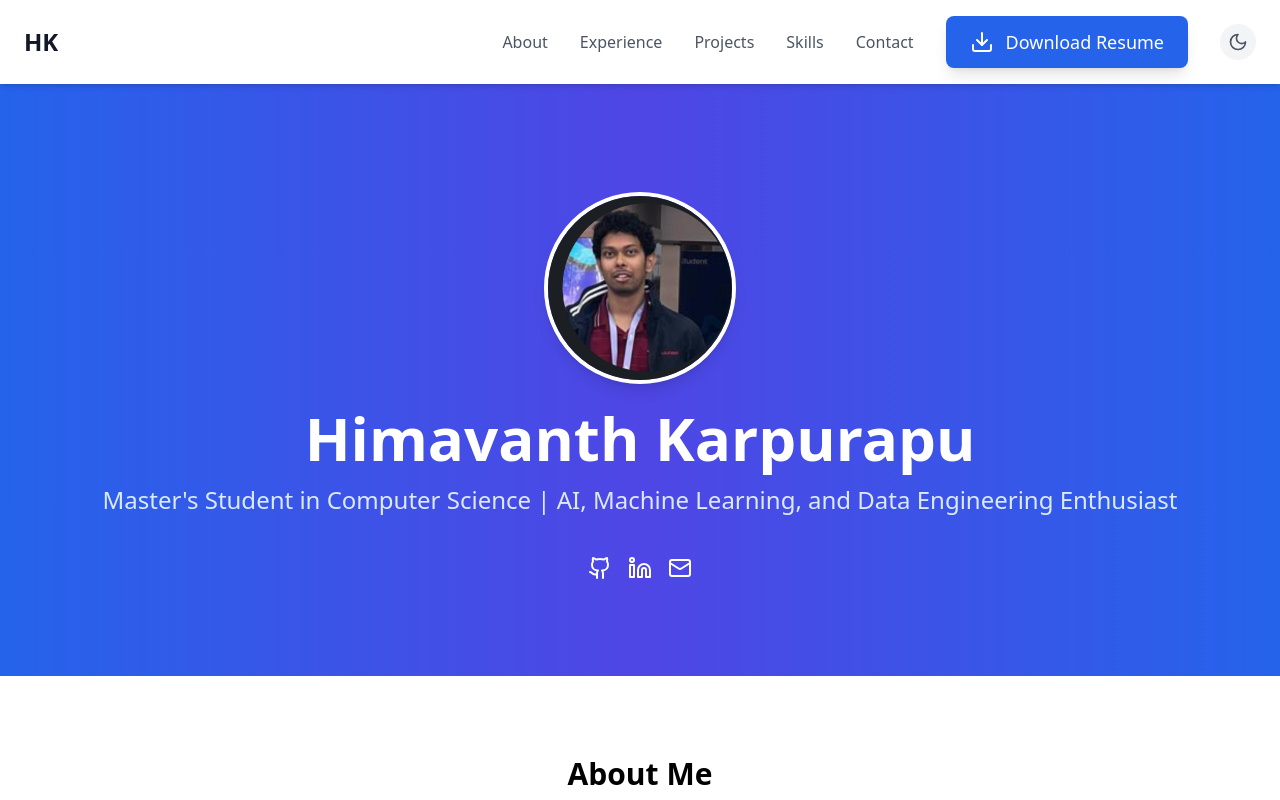
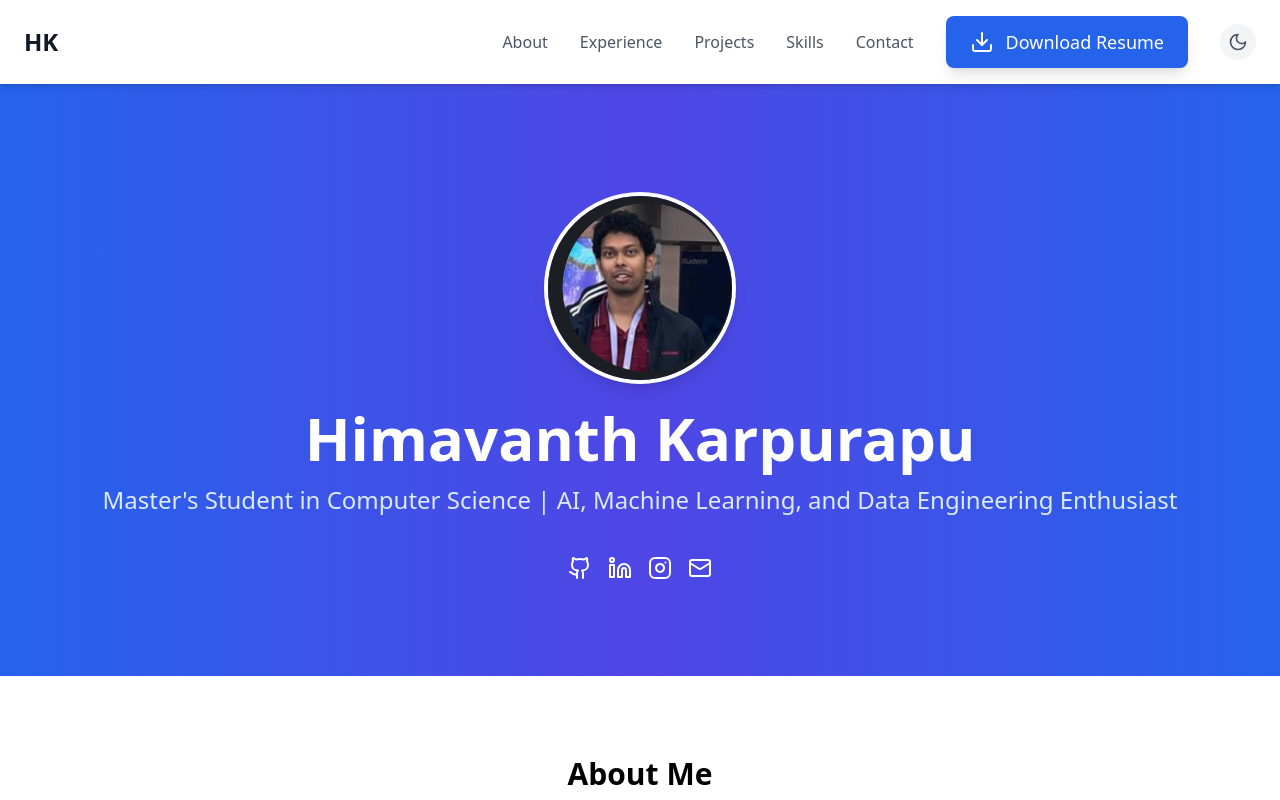
Before and after one commit to himavanthkar/project-portfolio-hima, a React (Vite) app: page / in a window 1280 px wide. Shown: the top 800 px of the page. Built offline with nearby package versions, Linux system fonts and the light colour scheme.

Commit message:
Add Instagram social link to header and footer

```diff
--- a/src/App.tsx
+++ b/src/App.tsx
@@ -1,5 +1,5 @@
 import React, { useState, useEffect } from 'react';
-import { Github, Linkedin, Mail, User, Code, Briefcase, GraduationCap, Moon, Sun, Brain, Database, Award, ChevronRight, ExternalLink } from 'lucide-react';
+import { Github, Linkedin, Mail, User, Code, Briefcase, GraduationCap, Moon, Sun, Brain, Database, Award, ChevronRight, ExternalLink, Instagram } from 'lucide-react';
 import { ExperienceCard } from './components/ExperienceCard';
 import { ResumeDownload } from './components/Resume';
 
@@ -294,6 +294,9 @@ function App() {
               </a>
               <a href="https://www.linkedin.com/in/himavanth-karpurapu-6907561b3/" target="_blank" rel="noopener noreferrer" className="hover:text-blue-200 transition-colors">
                 <Linkedin className="w-6 h-6" />
+              </a>
+              <a href="https://www.instagram.com/himavanth_karpurapu/" target="_blank" rel="noopener noreferrer" className="hover:text-blue-200 transition-colors">
+                <Instagram className="w-6 h-6" />
               </a>
               <a href="mailto:himvanth89@gmail.com" className="hover:text-blue-200 transition-colors">
                 <Mail className="w-6 h-6" />
@@ -590,6 +593,9 @@ function App() {
             <a href="https://www.linkedin.com/in/himavanth-karpurapu-6907561b3/" target="_blank" rel="noopener noreferrer" className="hover:text-blue-400 transition-colors">
               <Linkedin className="w-6 h-6" />
             </a>
+            <a href="https://www.instagram.com/himavanth_karpurapu/" target="_blank" rel="noopener noreferrer" className="hover:text-blue-400 transition-colors">
+              <Instagram className="w-6 h-6" />
+            </a>
             <a href="mailto:himvanth89@gmail.com" className="hover:text-blue-400 transition-colors">
               <Mail className="w-6 h-6" />
             </a>
```
